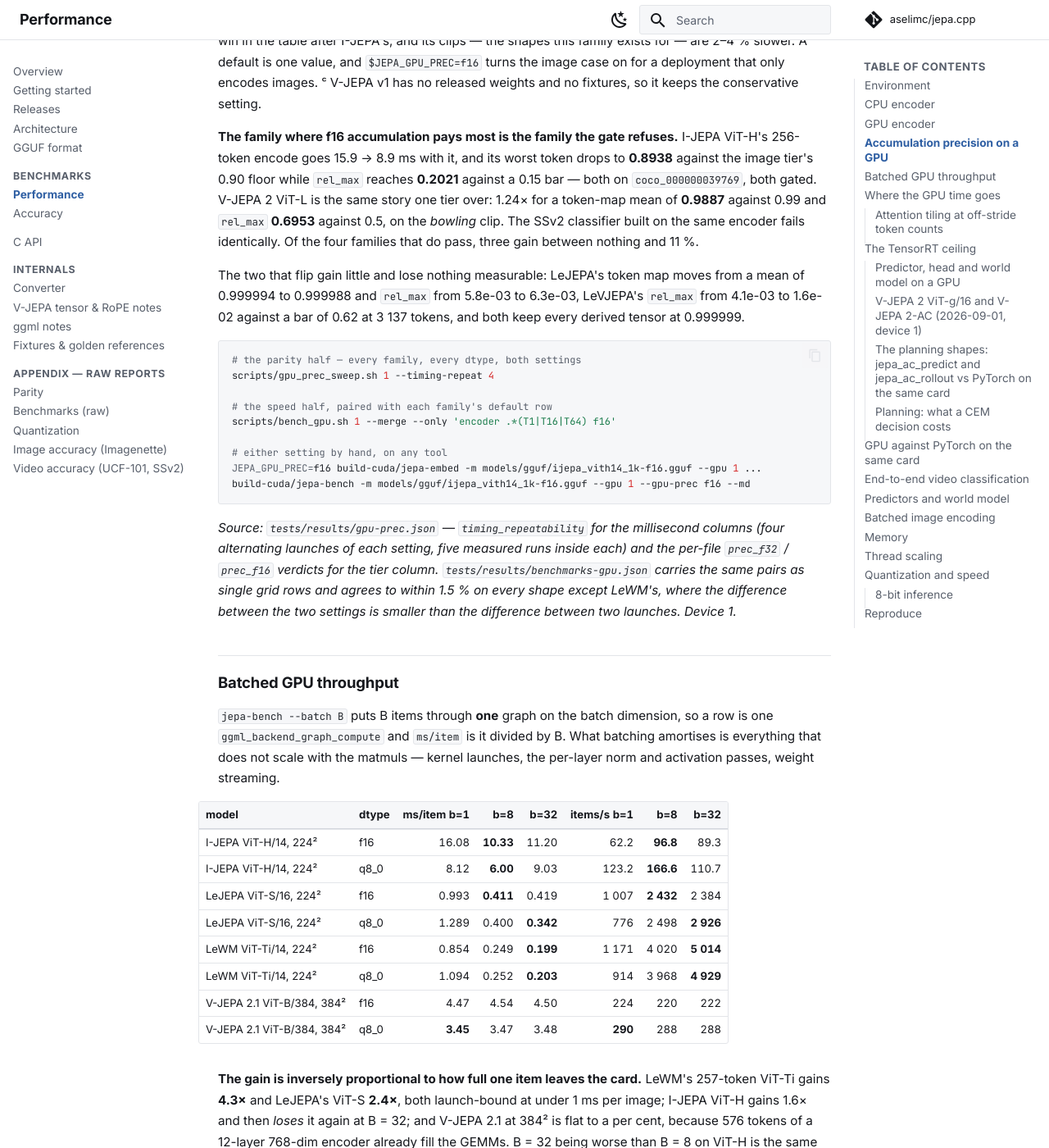
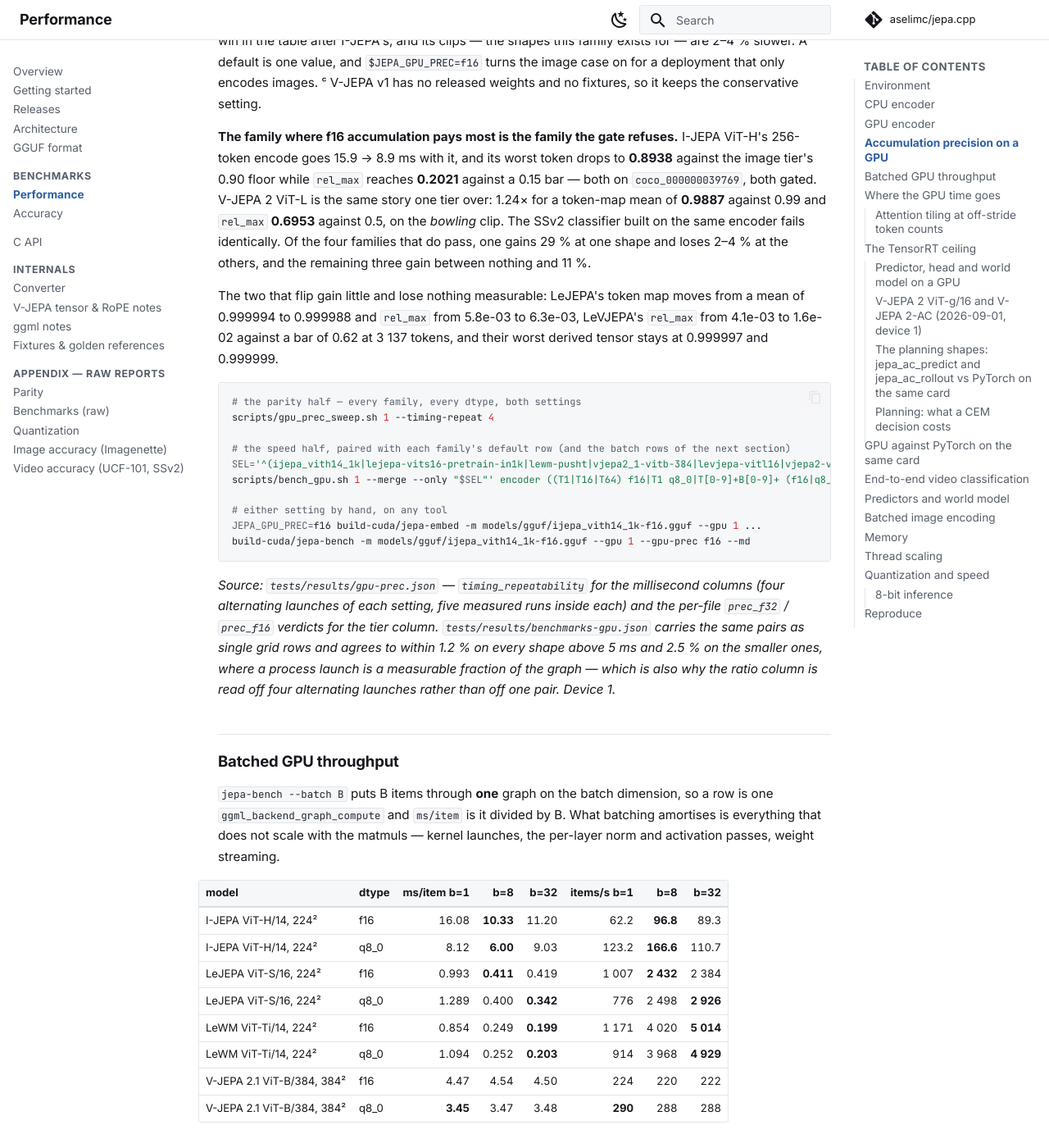
Before and after one commit to aselimc/jepa.cpp, an MkDocs documentation site: the page built from docs/performance.md, in a window 1280 px wide and 1400 px high, scrolled down 4813 px. Shown: the whole window at 82% size. Built offline with MkDocs 1.6.1 and Material for MkDocs 9.7.7, drawn with Linux system fonts in a browser that asks for light colours; comment, search, counter and statistics services are not loaded; some of the changed text lies outside the part shown.

Commit message:
docs: tighten the new GPU sections against their artifacts
The published --only selector is the one the sweep actually ran, the
attention-tiling claim about CLS token counts states the condition it depends
on rather than a stronger one, the block-causal figure cites architecture.md's
53.1 % instead of "roughly half", the footnote markers in the new tables no
longer collide with the ones further down the page, and the V-JEPA 2 ViT-L
q8_0 cell reads the artifact's 33.9 ms rather than the rounded 34.4 the older
encoder table carries.

````diff
--- a/docs/performance.md
+++ b/docs/performance.md
@@ -160,18 +160,21 @@
 `coco_000000039769`, both gated. V-JEPA 2 ViT-L is the same story one tier over: 1.24× for a
 token-map mean of **0.9887** against 0.99 and `rel_max` **0.6953** against 0.5, on the *bowling*
 clip. The SSv2 classifier built on the same encoder fails identically. Of the four families that do
-pass, three gain between nothing and 11 %.
+pass, one gains 29 % at one shape and loses 2–4 % at the others, and the remaining three gain
+between nothing and 11 %.
 
 The two that flip gain little and lose nothing measurable: LeJEPA's token map moves from a mean of
 0.999994 to 0.999988 and `rel_max` from 5.8e-03 to 6.3e-03, LeVJEPA's `rel_max` from 4.1e-03 to
-1.6e-02 against a bar of 0.62 at 3 137 tokens, and both keep every derived tensor at 0.999999.
+1.6e-02 against a bar of 0.62 at 3 137 tokens, and their worst derived tensor stays at 0.999997 and
+0.999999.
 
 ```bash
 # the parity half — every family, every dtype, both settings
 scripts/gpu_prec_sweep.sh 1 --timing-repeat 4
 
-# the speed half, paired with each family's default row
-scripts/bench_gpu.sh 1 --merge --only 'encoder .*(T1|T16|T64) f16'
+# the speed half, paired with each family's default row (and the batch rows of the next section)
+SEL='^(ijepa_vith14_1k|lejepa-vits16-pretrain-in1k|lewm-pusht|vjepa2_1-vitb-384|levjepa-vitl16|vjepa2-vitl-fpc64-256)'
+scripts/bench_gpu.sh 1 --merge --only "$SEL"' encoder ((T1|T16|T64) f16|T1 q8_0|T[0-9]+B[0-9]+ (f16|q8_0))$'
 
 # either setting by hand, on any tool
 JEPA_GPU_PREC=f16 build-cuda/jepa-embed -m models/gguf/ijepa_vith14_1k-f16.gguf --gpu 1 ...
@@ -181,8 +184,9 @@
 *Source: `tests/results/gpu-prec.json` — `timing_repeatability` for the millisecond columns (four
 alternating launches of each setting, five measured runs inside each) and the per-file `prec_f32` /
 `prec_f16` verdicts for the tier column. `tests/results/benchmarks-gpu.json` carries the same pairs
-as single grid rows and agrees to within 1.5 % on every shape except LeWM's, where the difference
-between the two settings is smaller than the difference between two launches. Device 1.*
+as single grid rows and agrees to within 1.2 % on every shape above 5 ms and 2.5 % on the smaller
+ones, where a process launch is a measurable fraction of the graph — which is also why the ratio
+column is read off four alternating launches rather than off one pair. Device 1.*
 
 ## Batched GPU throughput
 
@@ -231,7 +235,7 @@
 | LeJEPA ViT-S, jepa.cpp q8_0 | – | 1.289 | 0.400 | 0.342 | 2 926 |
 | V-JEPA 2 ViT-L 16 f, torch fp16 | eager | 30.30 | 30.09 | – | 33.2 |
 | V-JEPA 2 ViT-L 16 f, torch fp16 | compile | 24.34 | **24.06** | – | **41.6** |
-| V-JEPA 2 ViT-L 16 f, jepa.cpp q8_0 | – | 34.4 ᵈ | – | – | 29.1 |
+| V-JEPA 2 ViT-L 16 f, jepa.cpp q8_0 | – | 33.9 ᵍ | – | – | 29.5 |
 
 **PyTorch keeps the throughput crown on this card and `torch.compile` widens it — except on I-JEPA,
 where it costs 22–50 %.** Batched, jepa.cpp reaches **69 %** of torch-fp16-eager's image throughput
@@ -240,7 +244,7 @@
 helps most where a graph is small enough for launch overhead to dominate (LeJEPA at b = 1: 2.23 →
 0.92 ms) and least where it already is not.
 
-ᵈ the q8_0 clip row is the CUDA0 sweep's, the only card it was measured on; the batch axis was not
+ᵍ the q8_0 clip row is the CUDA0 sweep's, the only card it was measured on; the batch axis was not
 swept for it because clip batching is flat.
 
 **A multi-stream option is not worth adding, and the reason is measured.** ggml gives a context one
@@ -299,10 +303,10 @@
 
 ### Attention tiling at off-stride token counts
 
-CUDA flash attention walks the key axis in tiles of `FATTN_KQ_STRIDE` = 256, and no jepa.cpp model
-with a CLS row can ever be a multiple of it: a token count of `frames × h × w + 1` is odd. LeVJEPA's
-3 137 needs 13 tiles for 12.25 tiles' worth of keys. The same encoder at crops that straddle the
-stride says what that costs:
+CUDA flash attention walks the key axis in tiles of `FATTN_KQ_STRIDE` = 256, and a model with a CLS
+row lands on a multiple of it only if `frames × h × w` is odd — which no shape in this model zoo is,
+since every patch grid here has an even side. LeVJEPA's 3 137 needs 13 tiles for 12.25 tiles' worth
+of keys. The same encoder at crops that straddle the stride says what that costs:
 
 | tokens | multiple of 256 | tiles | padded to | flash ms/pass | ns per score element per layer |
 |---:|---|---:|---:|---:|---:|
@@ -321,10 +325,10 @@
 One thing the same source does show: the tile-skipping optimisation ggml applies to a *masked*
 attention — `flash_attn_mask_to_KV_max`, which finds the last unmasked key per query tile and stops
 there — is gated on `K->ne[1] % FATTN_KQ_STRIDE == 0` and is therefore unreachable for a CLS model.
-LeVJEPA pays 0.0902 ns per score element against the unmasked encoder's 0.0647, and roughly half of
-its block-causal score matrix is masked away. Padding K, V and the mask up to the stride with fully
-masked rows would make the optimisation reachable from inside jepa.cpp; that is a change to a
-parity-gated attention path and is not made here.
+LeVJEPA pays 0.0902 ns per score element against the unmasked encoder's 0.0647, and
+[46.9 % of its score matrix is closed](architecture.md#block-causal-attention). Padding K, V and the
+mask up to the stride with fully masked rows would make the optimisation reachable from inside
+jepa.cpp; that is a change to a parity-gated attention path and is not made here.
 
 *Source: `tests/results/gpu-profile.json`, `scripts/profile_gpu.py --device 1`. The per-kernel rows,
 their launch counts and the arithmetic behind every attribution are in the artifact.*
@@ -339,7 +343,7 @@
 | encoder | shape | tokens | TensorRT fp16 | TensorRT fp32 | torch fp16 | jepa.cpp default | jepa.cpp best |
 |---|---|---:|---:|---:|---:|---:|---:|
 | I-JEPA ViT-H/14 | 224² | 256 | **4.98** | 11.71 | 5.89 | 16.08 (f16) | 8.12 (q8_0) |
-| V-JEPA 2 ViT-L fpc64 | 16 f 256² | 2 048 | – ᵉ | 100.0 | 30.30 | 47.02 (f16) | 34.4 (q8_0) ᵈ |
+| V-JEPA 2 ViT-L fpc64 | 16 f 256² | 2 048 | – ʰ | 100.0 | 30.30 | 47.02 (f16) | 33.9 (q8_0, CUDA0) |
 
 **Read the fp16 column beside its own accuracy.** The I-JEPA engine reproduces the fixture's PyTorch
 dump to a mean per-token cosine of **0.9944**; jepa.cpp scores **0.999986** on the same sample and
@@ -354,7 +358,7 @@
 survives, and it makes the point that a compiler is not automatically faster at a precision nobody
 tunes for.
 
-ᵉ V-JEPA 2 has no fp16 engine. `torch.onnx.export` of a half module fails outright (`tensor does not
+ʰ V-JEPA 2 has no fp16 engine. `torch.onnx.export` of a half module fails outright (`tensor does not
 have a device`), and converting the fp32 graph leaves the Conv3d patch embedding with a float input
 against a half kernel, which TensorRT 11's strongly-typed parser rejects. The artifact records the
 parser's message verbatim.
@@ -368,8 +372,10 @@
 ```
 
 *Source: `tests/results/tensorrt.json` (TensorRT 11.2.1.2, engine built per row, 3 warmup + 7 timed
-executions with a stream synchronise around each, the H2D and D2H copies outside the timed region);
-the torch and jepa.cpp columns are `tests/results/benchmarks-gpu.json`. Device 1.*
+executions with a stream synchronise around each, the H2D and D2H copies outside the timed region,
+and `output_cos_vs_reference` per row); the torch column is `pytorch_gpu_batched` and the jepa.cpp
+columns the `rows` of `tests/results/benchmarks-gpu.json`. Device 1 except the CUDA0 cell named as
+such.*
 
 ### Predictor, head and world model on a GPU
 
````
